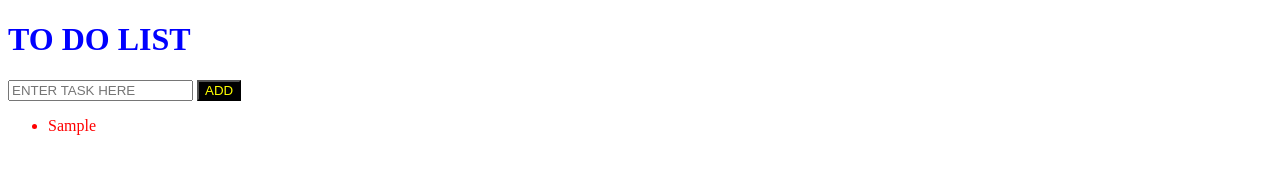
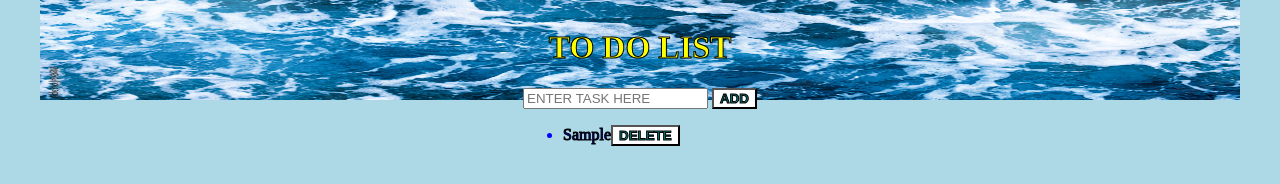
Before and after one commit to shiningfinger5/ToDo-WS, a website: page index.html in a window 1280 px wide. Both pictures are taken after typing "Sample" into the empty fields and a click on the button "ADD". Drawn offline with Linux system fonts and the light colour scheme.

Commit message:
finished functionality

```diff
--- a/index.js
+++ b/index.js
@@ -1,8 +1,8 @@
 let toDoList =[];
 
 function addTask(){
-  let inputElement = document.querySelector("#myInput");
-  let taskText = inputElement.value;
+  let taskInput = document.querySelector("#myInput");
+  let taskText = taskInput.value;
   toDoList.push(taskText);
 
   let newTask = document.createElement("li");
@@ -11,5 +11,21 @@ function addTask(){
   let list = document.querySelector("#myList");
   list.appendChild(newTask);
 
-  inputElement.value = "";
+
+  newTask.addEventListener("click", taskCompleted);
+  function taskCompleted(){
+   newTask.style.textDecoration = "line-through";
+  };
+
+
+  let removeButton = document.createElement("button");
+  removeButton.textContent = "DELETE";
+
+  removeButton.addEventListener("click", function(){
+  newTask.remove();
+  })
+
+  newTask.appendChild(removeButton);
+
+  taskInput.value = "";
 }
--- a/style.css
+++ b/style.css
@@ -1,13 +1,35 @@
 h1{
+  -webkit-text-stroke: 1px black;
+  color:yellow
+
+}
+
+
+button{
+    -webkit-text-stroke: 1px black;
+  color:teal;
+  background-color: white;
+  font-weight: bold;
+}
+
+
+li{
+   -webkit-text-stroke: 1px black;
   color:blue
 }
 
-button{
-  color:yellow;
-  background-color: black
+
+body {
+    display: flex;
+    flex-direction: column;
+    align-items: center;
+    background-color: lightblue;
+  }
+
+
+body {
+  background-image: url(/waves.jpg);
+  background-position: top;
+  background-repeat: no-repeat;
+  background-size: 1200px 100px;
 }
-
-li{
-  color:red;
-  width: 200px;
-}
```
Also changed, not shown: index.html (+1 -1 lines), README.md, waves.jpg (added).
